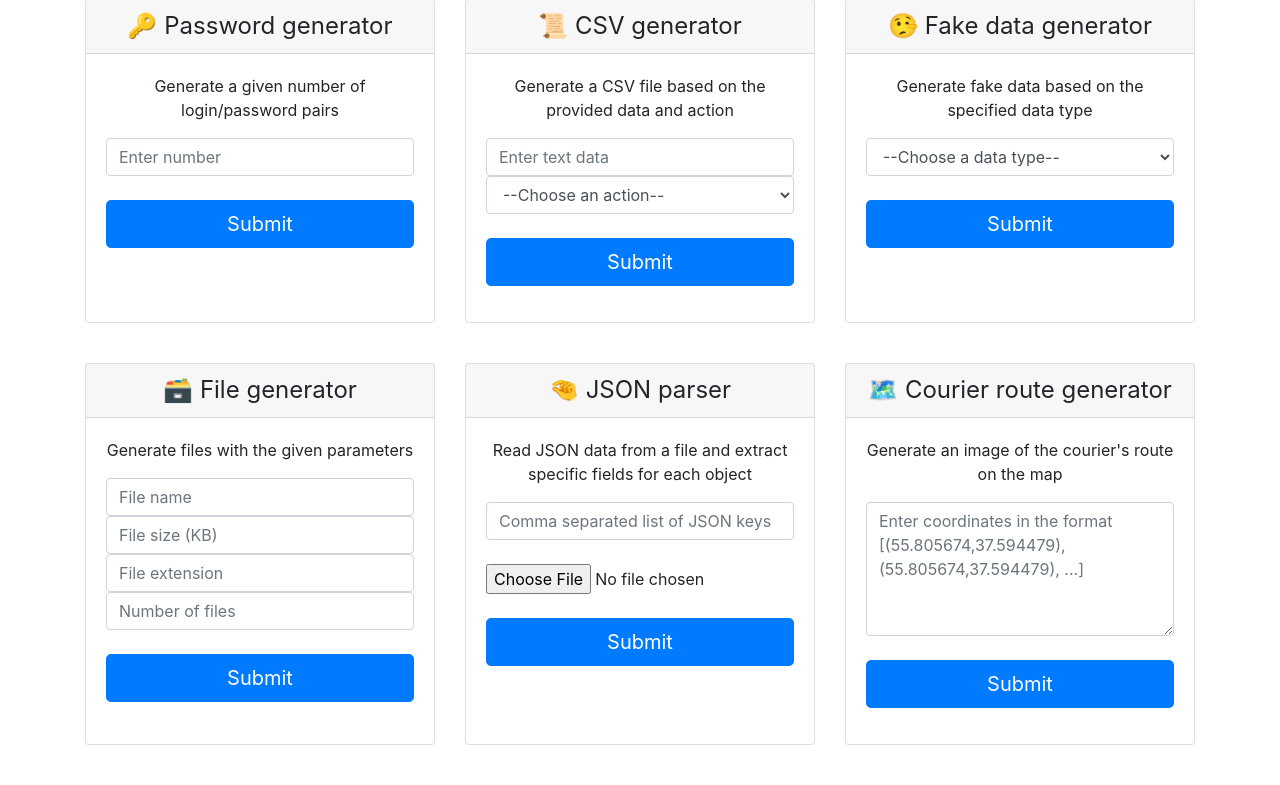
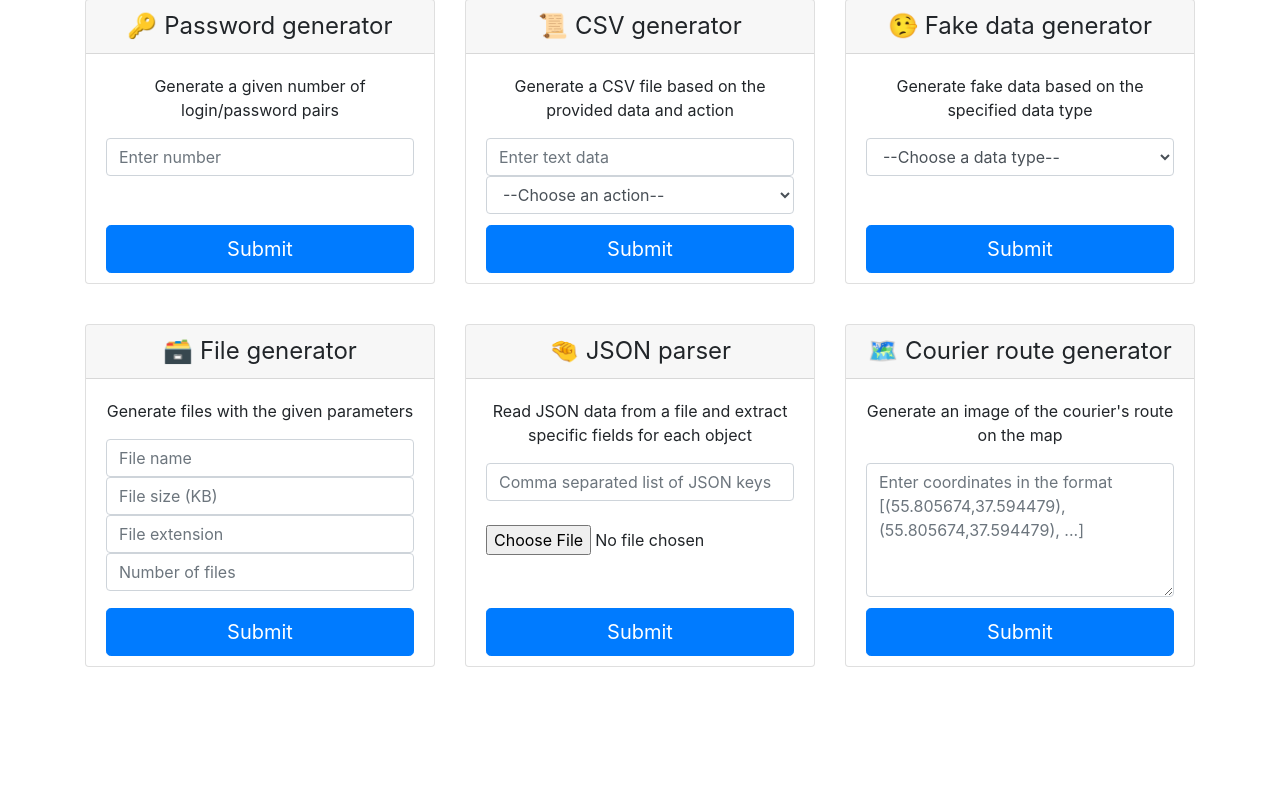
Before and after one commit to YuryHerasimau/mega_app, a Flask app: page / in a window 1280 px wide. Shown: the part 194-979 px from the top of the page. After the commit the page ends 861 px from the top, so only its background shows below. Run offline with Flask 3, Linux system fonts and the light colour scheme; some libraries are stand-ins or nearby versions.

Commit message:
Wrote a style to beautifully display buttons in blocks

```diff
--- a/templates/base.html
+++ b/templates/base.html
@@ -6,6 +6,17 @@
     <!-- Bootstrap CSS -->
     <link rel="stylesheet" href="https://maxcdn.bootstrapcdn.com/bootstrap/4.1.0/css/bootstrap.min.css">
     <title>QA Mega App</title>
+    <style>
+        .btn {
+            position: absolute;
+            bottom: 10px;
+            left: 20px;
+            width: calc(100% - 40px);
+        }
+        .form-group {
+            margin-bottom: 25px;
+        }
+    </style>
 </head>
 <body>
     <div class="container">
```
